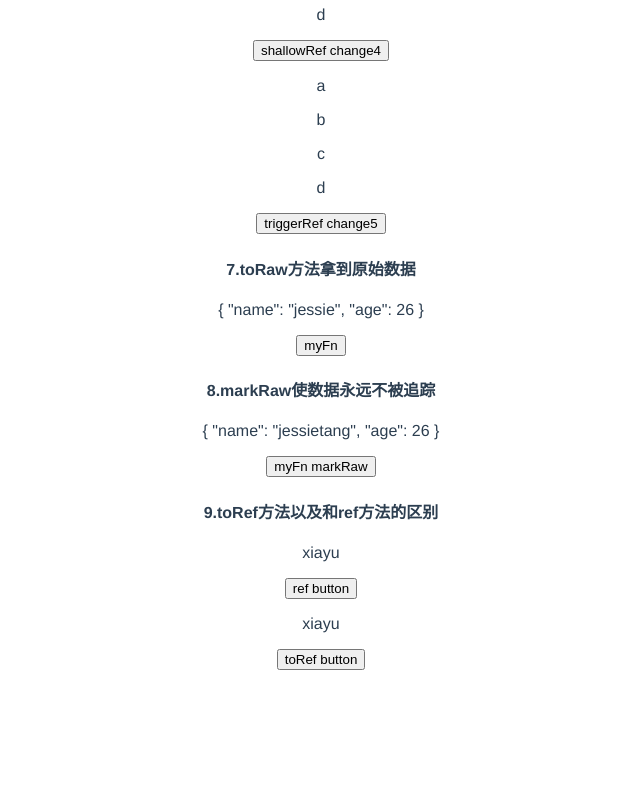
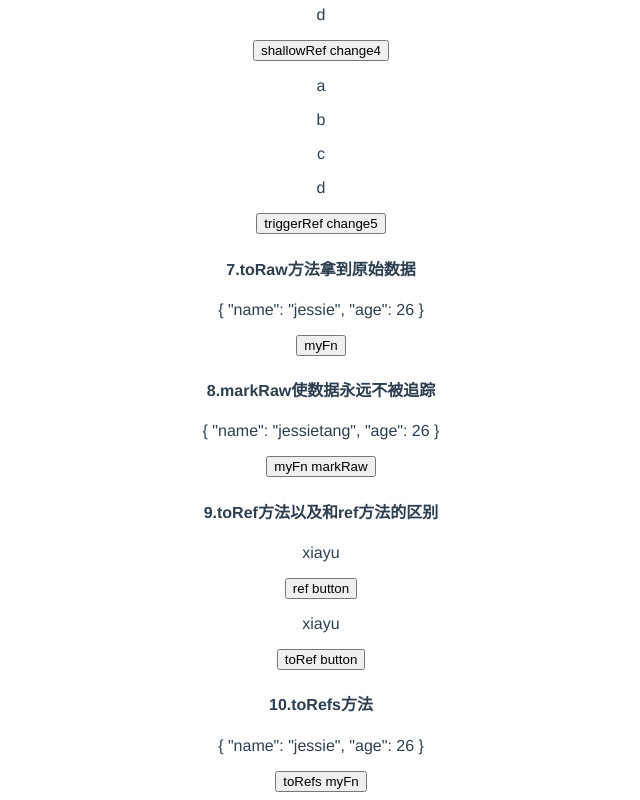
Before and after one commit to jessietang/hello-vue3, a Vue app: page / in a window 1280 px wide. Shown: the part 1237-2037 px from the top of the page, without its empty margins (319-959 px from the left). Before the commit the page ends 1915 px from the top, so only its background shows below. Built offline with nearby package versions, Linux system fonts and the light colour scheme.

Commit message:
toRef + toRefs

```diff
--- a/src/App.vue
+++ b/src/App.vue
@@ -10,6 +10,7 @@
   <Comp7 msg="7.toRaw方法拿到原始数据" />
   <Comp8 msg="8.markRaw使数据永远不被追踪" />
   <Comp9 msg="9.toRef方法以及和ref方法的区别" />
+  <Comp10 msg="10.toRefs方法" />
 </template>
 
 <script>
@@ -22,6 +23,7 @@ import Comp6 from './components/Comp6.vue'
 import Comp7 from './components/Comp7.vue'
 import Comp8 from './components/Comp8.vue'
 import Comp9 from './components/Comp9.vue'
+import Comp10 from './components/Comp10.vue'
 
 export default {
   name: 'App',
@@ -34,7 +36,8 @@ export default {
     Comp6,
     Comp7,
     Comp8,
-    Comp9
+    Comp9,
+    Comp10
   }
 }
 </script>
--- /dev/null
+++ b/src/components/Comp10.vue
@@ -0,0 +1,35 @@
+<template>
+  <h4>{{ msg }}</h4>
+  <p>{{ state }}</p>
+  <button @click="myFn">toRefs myFn</button>
+</template>
+
+<script>
+import { reactive, toRefs } from 'vue'
+export default {
+  name: 'Comp10',
+  props: ['msg'],
+  setup() {
+    let obj = { name: 'jessie', age: 26 }
+    let state = toRefs(obj)
+
+    /**
+toRefs：  结论： 如果利用toRefs将某一个对象中的属性变成响应式的数据，
+                  我们修改响应式的数据是会影响到原始数据的。
+                  但是，如果响应式的数据是通过toRefs创建的，那么修改了数据并不会触发ui界面的更新。！！！
+ */
+    const myFn = () => {
+      state.name.value = 'yy' // 注意，是state.value.myField
+      state.age.value = 10 // 注意，是state.value.myField
+
+      console.log(obj)
+      console.log(state)
+    }
+
+    return {
+      state,
+      myFn
+    }
+  }
+}
+</script>
--- a/src/components/Comp9.vue
+++ b/src/components/Comp9.vue
@@ -15,6 +15,9 @@ ref和toRef区别：
     toRef: -> 引用。修改响应式数据会影响以前的数据
     ref: 数据发生改变，界面就会自动更新
     toRef: 数据发生改变，界面也不会自动更新
+
+    toRef应用场景：
+    如果想让响应式数据和以前的数据关联起来，并且更新响应式数据之后还不想更新ui，那么就可以使用toRef
  */
 export default {
   name: 'Comp9',
```
